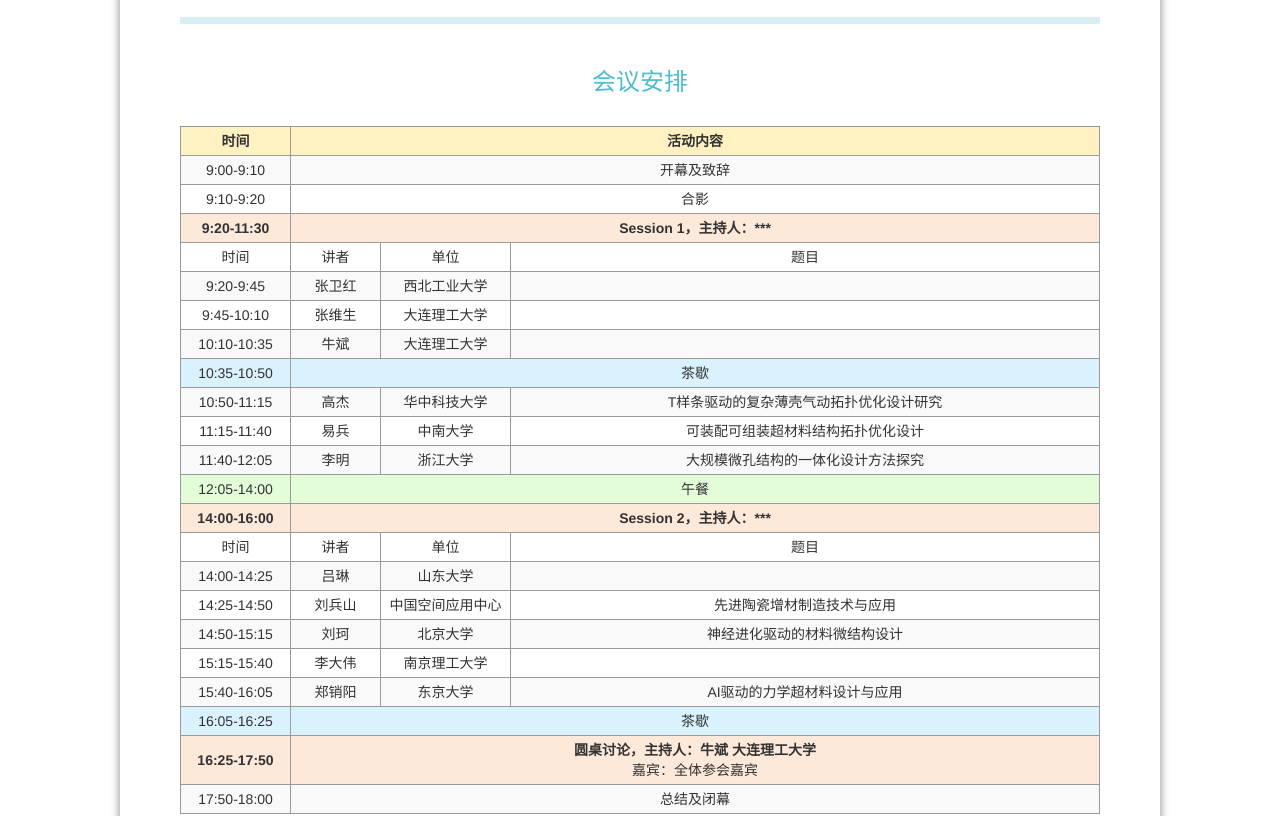
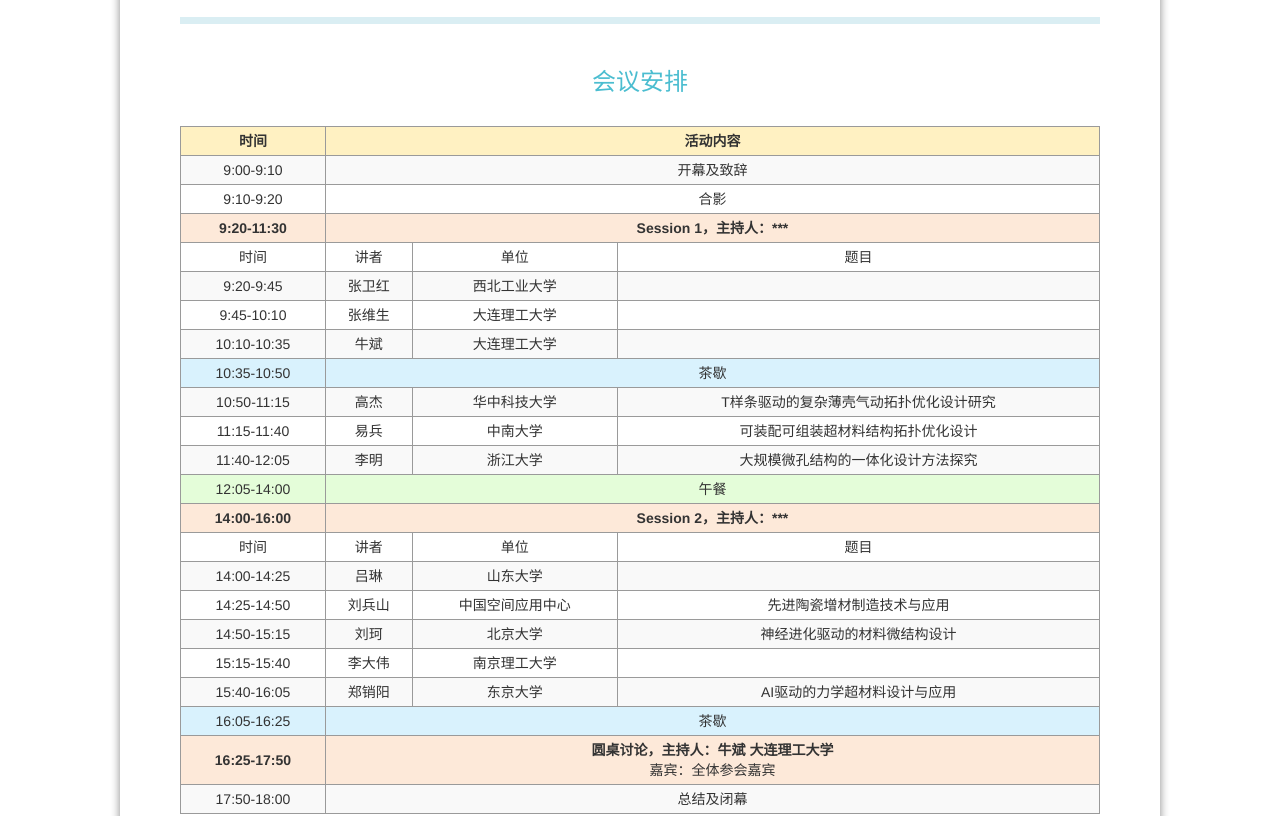
Before and after one commit to 20250706-structure-design/20250706-structure-design.github.io, a plain HTML site: page index.html in a window 1280 px wide. Shown: the part 873-1689 px from the top of the page. Drawn offline with nearby package versions, Linux system fonts and the light colour scheme; a script that the page names is missing.

Commit message:
change to auto-width

```diff
--- a/index.html
+++ b/index.html
@@ -284,9 +284,9 @@
                 <div class="tableA">
                     <table class="table table-striped">
                         <colgroup>
-                            <col style="width: 110px;">
-                            <col style="width: 90px;">
-                            <col style="width: 130px;">
+                            <col>
+                            <col>
+                            <col>
                         </colgroup>
 
                         <thead>
```
